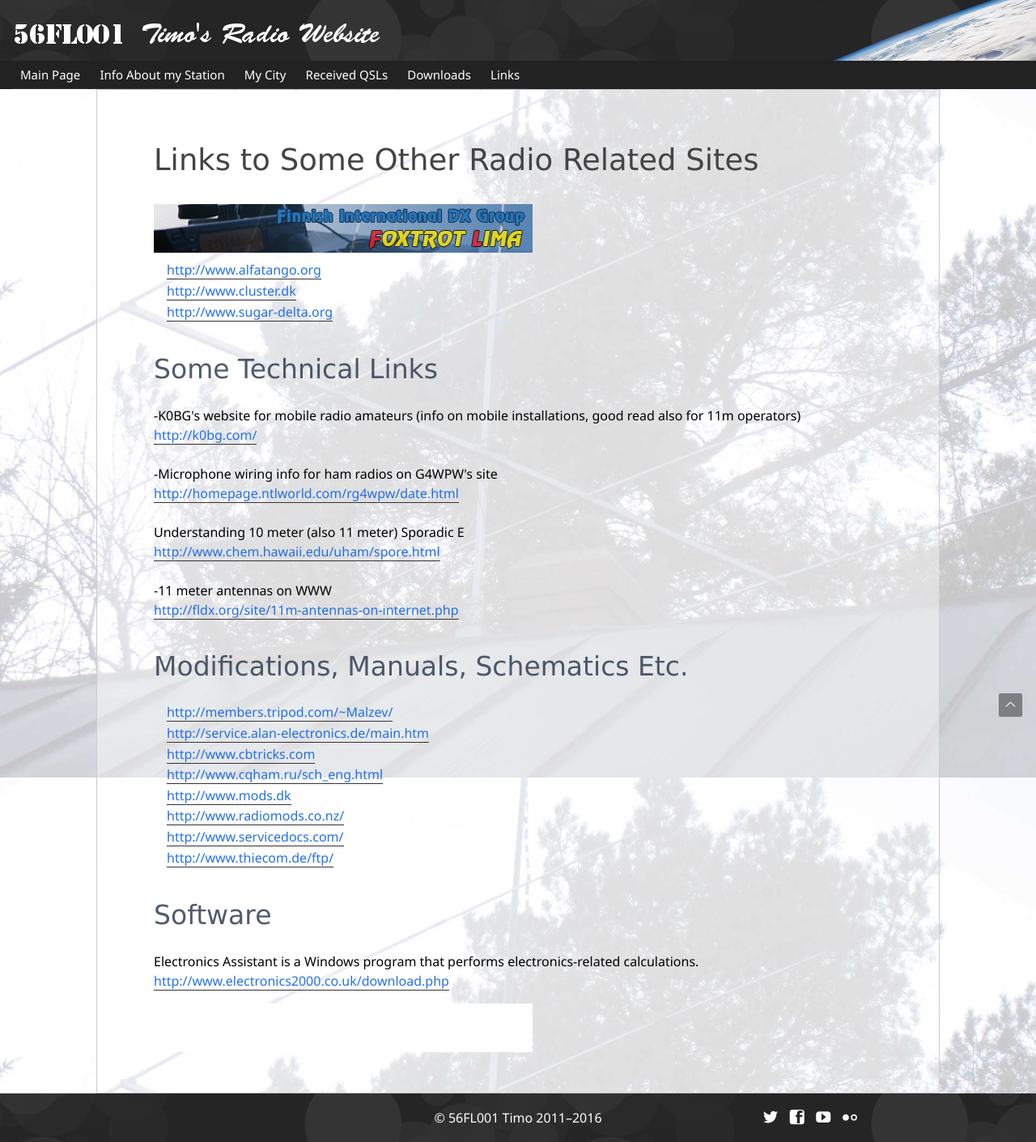
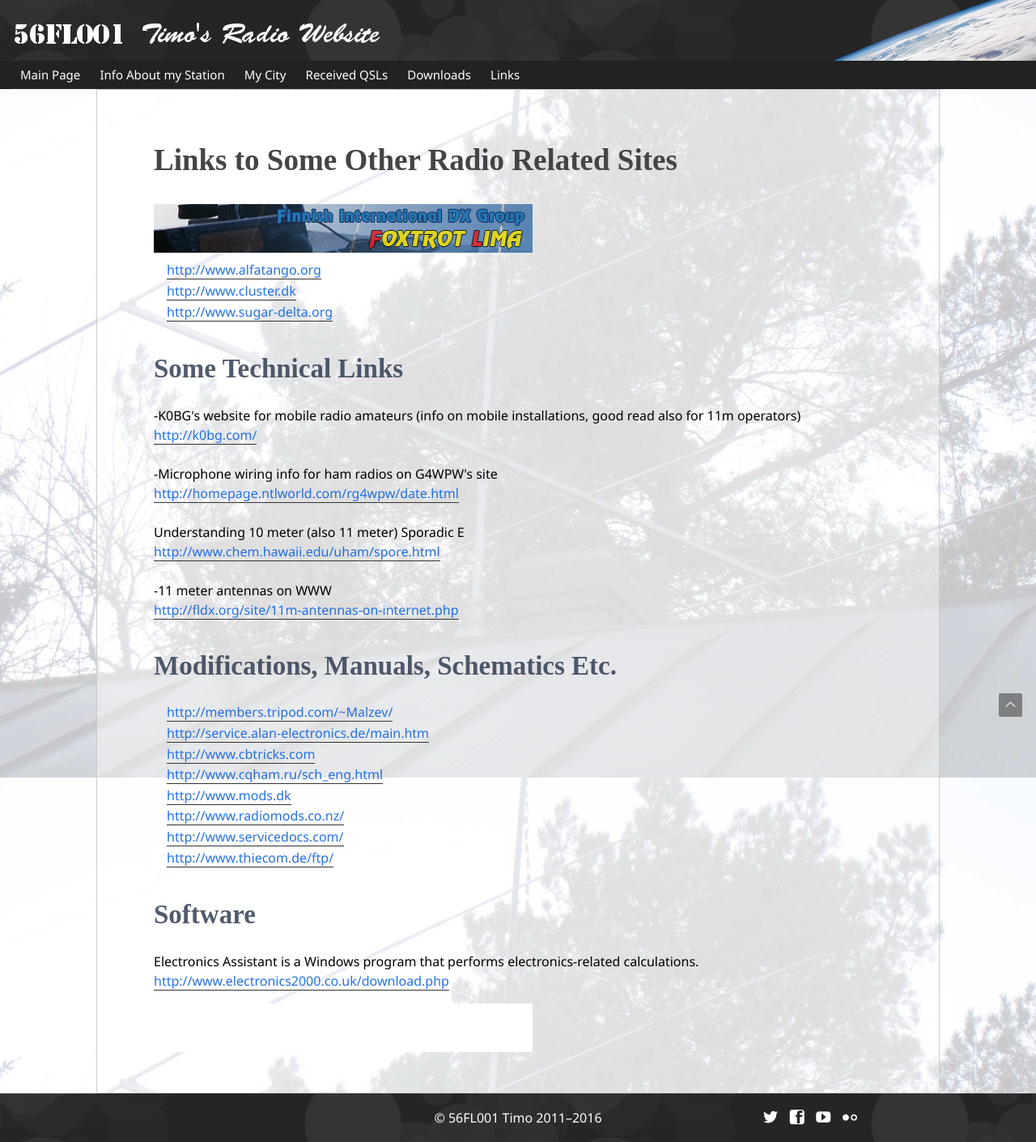
Before and after one commit to teear/56fl001.fldx.org, a Jekyll site: the page built from links.html, in a window 1280 px wide. Shown: the whole page at 81% size. Built offline with Jekyll 4.4.1, drawn with Linux system fonts in a browser that asks for light colours.

Commit message:
Use Kulturista Web for headings

```diff
--- a/css/main.scss
+++ b/css/main.scss
@@ -19,9 +19,20 @@ $footer-height: 60px; /* Does not adjust the position of #to-top */
 /* Base styles */
 * { padding: 0; margin: 0; }
 
+html, body {
+    height: 100%; /* height + html & body here gets footer to bottom */
+}
+
 img, iframe { max-width: 100%; }
 
-html, body {
+body {
+    /* http://css-tricks.com/perfect-full-page-background-image/ */
+    background: url({{ site.baseurl }}/images/antennas-background.jpg) no-repeat center center fixed;
+    -webkit-background-size: cover;
+    -moz-background-size: cover;
+    -o-background-size: cover;
+    background-size: cover;
+
     font-family: "Proxima Nova Regular", "Segoe UI", Roboto, "Droid Sans", "Helvetica Neue", Arial, sans-serif;
     font-style: normal;
     font-weight: 400;
@@ -30,7 +41,6 @@ html, body {
     @media all and (max-width: 800px) {
     font-size: 16px;
      }
-    height: 100%; /* height + html & body here gets footer to bottom */
 }
 
 .wf-inactive body,
@@ -38,14 +48,6 @@ html, body {
   font-size: 16px;
 }
 
-body {
-      /* http://css-tricks.com/perfect-full-page-background-image/ */
-      background: url({{ site.baseurl }}/images/antennas-background.jpg) no-repeat center center fixed;
-      -webkit-background-size: cover;
-      -moz-background-size: cover;
-      -o-background-size: cover;
-      background-size: cover;
-}
 
 /* footer to bottom, regardless of amount of content */
 #wrapper { min-height: 100%; }
@@ -76,7 +78,7 @@ body:before {
 
 /* Back to top */
 
-/* Remove the font-variant of i element to italic */
+/* Remove the font-variant: italic of i element */
 .icon-angle-up {
     font-style: normal;
 }
@@ -154,8 +156,9 @@ p {
 
 
 h1, h2 {
-    font-family: "league-gothic", Verdana, Arial, Helvetica, sans-serif;
-    font-weight: 400;
+    //font-family: "league-gothic", Verdana, Arial, Helvetica, sans-serif;
+    font-family: "kulturista-web", serif;
+    font-weight: 600;
     color: #444;
     line-height: 1.2;
     -webkit-transition: font 0.3s ease-in;
@@ -257,6 +260,7 @@ iframe {
 }
 
 
+/* Containers */
 
 #wrapper {
     margin: 0 auto;
@@ -267,6 +271,32 @@ iframe {
     color: #000;
     width: 100%;
 }
+
+
+/* daltonlp.com semi-transparent background */
+.transp-bg {
+    padding: 40px;
+    margin: 0px auto auto;
+    width: 75%;
+    border: solid 1px #ccc;
+    background-image:url({{ site.baseurl }}/images/75p_white_55p.png);
+}
+
+/* Fix for IE7 and below to keep the content from going under the footer */
+.lt-ie8 .transp-bg { padding-bottom: 80px; }
+
+
+.content-inner {
+    width: 95%;
+    max-width: 900px;
+    margin: 0 auto;
+}
+
+@media screen and (min-width: 1700px){
+    .content-inner { width: 65%; }
+}
+
+/* Containers END */
 
 
 
@@ -356,37 +386,6 @@ nav ul {
 /* Site navigation END */
 
 
-/* daltonlp.com semi-transparent background */
-.transp-bg {
-    padding: 40px;
-    margin: 0px auto auto;
-    width: 75%;
-    border: solid 1px #ccc;
-    /* Mozilla ignores crazy MS image filters, so it will skip the following */
-    filter:progid:DXImageTransform.Microsoft.AlphaImageLoader(enabled=true, sizingMethod=scale, src='{{ site.baseurl }}/images/75p_white_55p.png');
-}
-/* IE ignores styles with [attributes], so it will skip the following. */
-.transp-bg[class] {
-    background-image:url({{ site.baseurl }}/images/75p_white_55p.png);
-}
-
-/* Fix for IE7 and below to keep the content from going under the footer */
-.lt-ie8 .transp-bg { padding-bottom: 80px; }
-
-.content-inner {
-    width: 95%;
-    max-width: 900px;
-    margin: 0 auto;
-}
-
-@media screen and (min-width: 1700px){
-    .content-inner { width: 65%; }
-}
-
-
-.center { margin-left: auto; margin-right: auto; text-align: center; }
-
-
 input:focus,
 textarea:focus {
     background-color: #fcfcfc;
@@ -462,8 +461,6 @@ caption overlapping figure http://codepen.io/adobe/pen/bhoGK
 
 
 
-//Youtube-video container (http://embedresponsively.com/)
-.embed-container { position: relative; padding-bottom: 56.25%; height: 0; overflow: hidden; max-width: 100%; } .embed-container iframe, .embed-container object, .embed-container embed { position: absolute; top: 0; left: 0; width: 100%; height: 100%; }
 
 
 
@@ -611,9 +608,15 @@ background: rgba(0, 0, 0, 0.06) none repeat scroll 0% 0%;
 
 
 
+/* Utility */
+
+//Youtube-video container (http://embedresponsively.com/)
+.embed-container { position: relative; padding-bottom: 56.25%; height: 0; overflow: hidden; max-width: 100%; } .embed-container iframe, .embed-container object, .embed-container embed { position: absolute; top: 0; left: 0; width: 100%; height: 100%; }
+
+//Center things
+.center { margin-left: auto; margin-right: auto; text-align: center; }
 
 /* Clearfix SCSS placeholder, use with @extend %clearfix; where you need it */
-
 %clearfix {
   /* For modern browsers */
   &:before, &:after {
```
